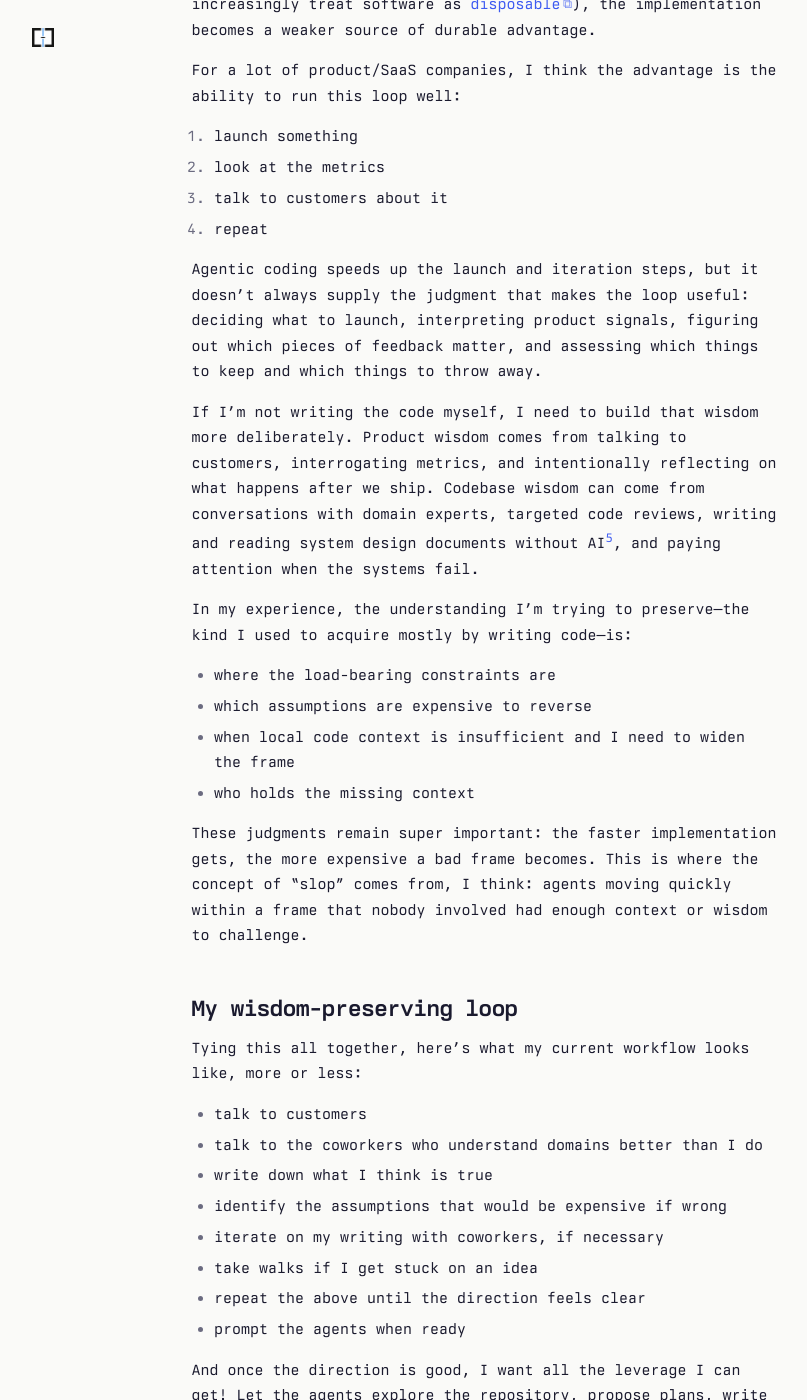
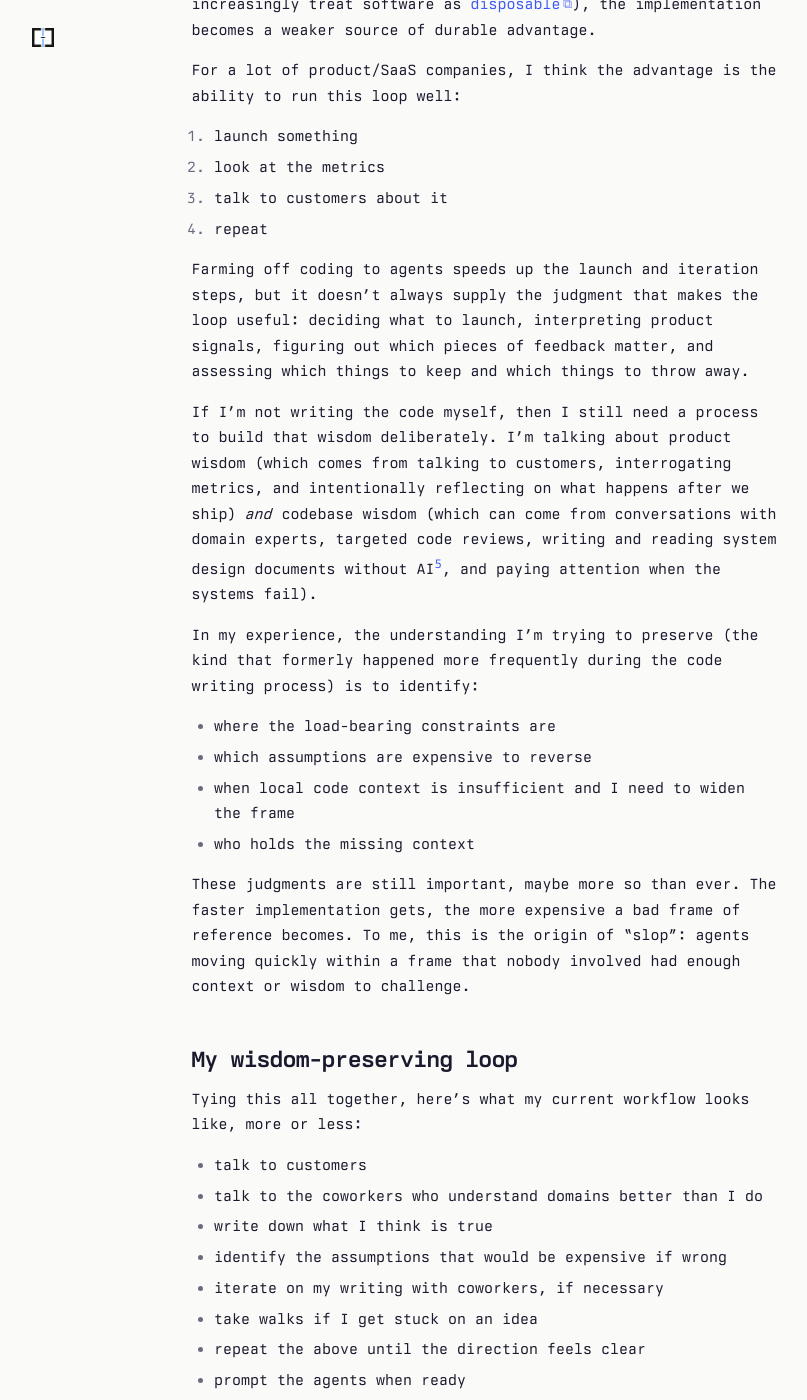
Before and after one commit to dmarticus/dmarticus.github.io, a Jekyll site: the page built from _posts/2026-10-13-optimizing-for-human-wisdom.md, in a window 1280 px wide and 1400 px high, scrolled down 3264 px. Shown: the whole window, without its empty margins (6-813 px from the left). Built offline with Jekyll 4.4.1, drawn with Linux system fonts in a browser that asks for light colours; some of the changed text lies outside the part shown.

Commit message:
she's done, ship it

```diff
--- a/_posts/2026-10-13-optimizing-for-human-wisdom.md
+++ b/_posts/2026-10-13-optimizing-for-human-wisdom.md
@@ -44,7 +44,7 @@ I've noticed my useful thinking now mostly happens in three places:
 2. Writing. Prose makes vague intuitions concrete and cooks half-baked ideas. If I can't explain the idea in a document, I probably don't understand it. It's also become my primary form of focused work, i.e. the place where I get closest to the flow state I used to find in coding.
 3. Walks (and talks). I frequently talk into [Wispr Flow](https://wisprflow.ai/) while walking (which probably looks like an insane, one-sided phone call), which helps me keep a record of my thought process without polluting it with any sort of AI summarization.[^raw-thoughts]
 
-In light of (1), I've also become much more willing to pull a coworker into an ad hoc jam session when I'm stuck on an idea (sorry in advance to my coworkers). In the past (when coding required keeping systems in our heads), these unplanned conversations carried a real context-switching cost. But now that agents carry more of that context, I've found these conversations are cheaper to say yes to—and disproportionately good at producing ideas.[^quick-call]
+In light of (1), I've also become much more willing to pull a coworker into an ad hoc jam session when I'm stuck on an idea (sorry in advance to my coworkers). In the past (when coding required keeping systems in our heads), these unplanned conversations were maligned as context-switching nightmares, and had a measurable productivity cost. But now that agents carry more of that context, I've found these conversations are cheaper to say yes to _and_ disproportionately good at producing ideas.[^quick-call]
 
 ## But isn't the point of engineering to produce wisdom? What are you even doing?
 
@@ -74,18 +74,18 @@ For a lot of product/SaaS companies, I think the advantage is the ability to run
 3. talk to customers about it
 4. repeat
 
-Agentic coding speeds up the launch and iteration steps, but it doesn't always supply the judgment that makes the loop useful: deciding what to launch, interpreting product signals, figuring out which pieces of feedback matter, and assessing which things to keep and which things to throw away.
+Farming off coding to agents speeds up the launch and iteration steps, but it doesn't always supply the judgment that makes the loop useful: deciding what to launch, interpreting product signals, figuring out which pieces of feedback matter, and assessing which things to keep and which things to throw away.
 
-If I'm not writing the code myself, I need to build that wisdom more deliberately. Product wisdom comes from talking to customers, interrogating metrics, and intentionally reflecting on what happens after we ship. Codebase wisdom can come from conversations with domain experts, targeted code reviews, writing and reading system design documents without AI[^no-ai-design], and paying attention when the systems fail.
+If I'm not writing the code myself, then I still need a process to build that wisdom deliberately. I'm talking about product wisdom (which comes from talking to customers, interrogating metrics, and intentionally reflecting on what happens after we ship) _and_ codebase wisdom (which can come from conversations with domain experts, targeted code reviews, writing and reading system design documents without AI[^no-ai-design], and paying attention when the systems fail).
 
-In my experience, the understanding I'm trying to preserve—the kind I used to acquire mostly by writing code—is:
+In my experience, the understanding I'm trying to preserve (the kind that formerly happened more frequently during the code writing process) is to identify:
 
 - where the load-bearing constraints are
 - which assumptions are expensive to reverse
 - when local code context is insufficient and I need to widen the frame
 - who holds the missing context
 
-These judgments remain super important: the faster implementation gets, the more expensive a bad frame becomes. This is where the concept of "slop" comes from, I think: agents moving quickly within a frame that nobody involved had enough context or wisdom to challenge.
+These judgments are still important, maybe more so than ever. The faster implementation gets, the more expensive a bad frame of reference becomes. To me, this is the origin of "slop": agents moving quickly within a frame that nobody involved had enough context or wisdom to challenge.
 
 ## My wisdom-preserving loop
 
@@ -112,4 +112,4 @@ If software is disposable, wisdom can't be. When everyone has access to the same
 
 [^technical-moat]: I haven't worked at enough companies where the technical system itself is the moat to opine on this thoroughly, although clean-room reimplementations of popular services that once seemed too technical to duplicate have me wondering how durable those moats really are.
 
-[^no-ai-design]: The logic, as I understand it, is that the point of these documents is not just the artifact. Writing one forces the author to reason through tradeoffs, and reviewing one gives other people a chance to challenge that reasoning. Letting AI generate the document would short-circuit the part of the process intended to build shared understanding.
+[^no-ai-design]: The rationale is that the point of these documents is to do thinking, doing writing is the process that promotes thinking, and one of the downstream effects of producing a design doc is also producing proof of cogitation. Plus, we want to avoid spamming our coworkers with [slop grenades](https://noslopgrenade.com/).
```
